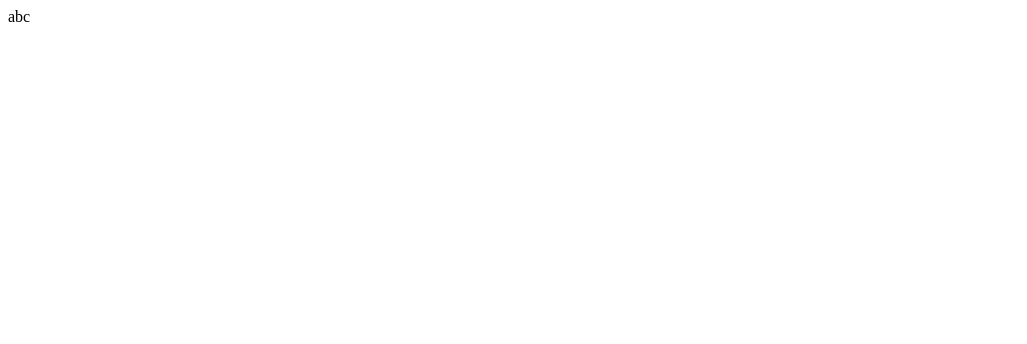
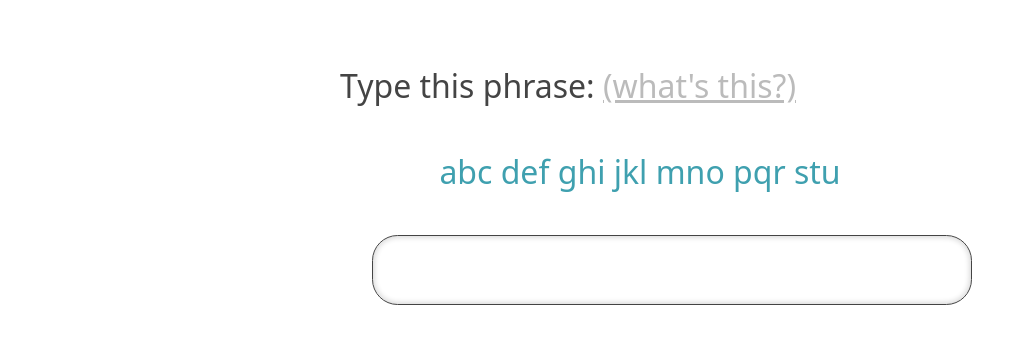
Before and after one commit to startling/typing, a website: page resources/index.html in a window 1280 px wide. Shown: the whole page, without its empty margins (0-1027 px from the left). Drawn offline with Linux system fonts and the light colour scheme.

Commit message:
good style

```diff
--- a/resources/index.html
+++ b/resources/index.html
@@ -4,10 +4,13 @@
     <meta charset="utf-8">
     <link rel="stylesheet" type="text/css" href="/resources/style.css">
     <script type="text/javascript" src="/src/typing.js"></script>
-    <title>Typing Timings</title>
+    <title>Type this phrase</title>
   </head>
   <body>
-    <div id="current_word"></div>
-    <div id="current_typing"></div>
+    <div id="container">
+      <div id="explanation">Type this phrase: <a href="./about.html">(what's this?)</a></div>
+      <div id="current_word"></div>
+      <div id="current_typing"></div>
+    </div>
   </body>
 </html>
--- a/resources/style.css
+++ b/resources/style.css
@@ -0,0 +1,46 @@
+body {
+    font-size: 2em;
+    font-family: Sans;
+    color: #444;
+    text-align: justify;
+}
+
+a {
+    color: #bbb;
+}
+
+div#container {
+    margin: 1em auto;
+    max-width: 600px;
+    padding: 1em;
+}
+
+div#container * {
+    width: 100%;
+}
+
+div#current_word {
+    align-items: center;
+    color: #3fa0af;
+    display: flex;
+    height: 2em;
+    justify-content: center;
+    padding: 1em 0;
+}
+
+div#current_typing {
+    border-radius: 0.8em;
+    border: 1px solid #444;
+    box-shadow: inset 0px 0px 5px 2px #ddd;
+    box-sizing: border-box;
+    height: 2.2em;
+    margin: 0 1em;
+    overflow-x: none;
+    overflow-y: scroll;
+    padding: 0.4em 1em;
+    white-space: nowrap;
+}
+
+::-webkit-scrollbar {
+    display: none;
+}
--- a/src/typing.js
+++ b/src/typing.js
@@ -30,6 +30,7 @@ UI.prototype.new_word = function (word) {
     var text = new Text(word);
     this.current_word_div.appendChild(text);
     this.current_word_div.className = "active";
+    /* TODO pin to the right */
 }
 
 
@@ -80,7 +81,7 @@ function main () {
     /* TODO: actually talk to a service */
     /* TODO: collect other data about hte user, i.e. if it's a phone */
     /* make sure current word div and current progress div are present.  */
-    var words = ["def", "abc"];
+    var words = ["def", "abc def ghi jkl mno pqr stu"];
     var ui = new UI(document.getElementById("current_word"),
 		    document.getElementById("current_typing"));
     (function next_word () {
@@ -89,6 +90,7 @@ function main () {
 	    var word = new Word(here, ui, next_word);
 	    word.start();
 	} else {
+	    /* TODO: show something to the user. */
 	    console.log("!!! all done.\n");
 	}
     })();
```
Also changed, not shown: resources/about.html (added, +22 -0 lines).
